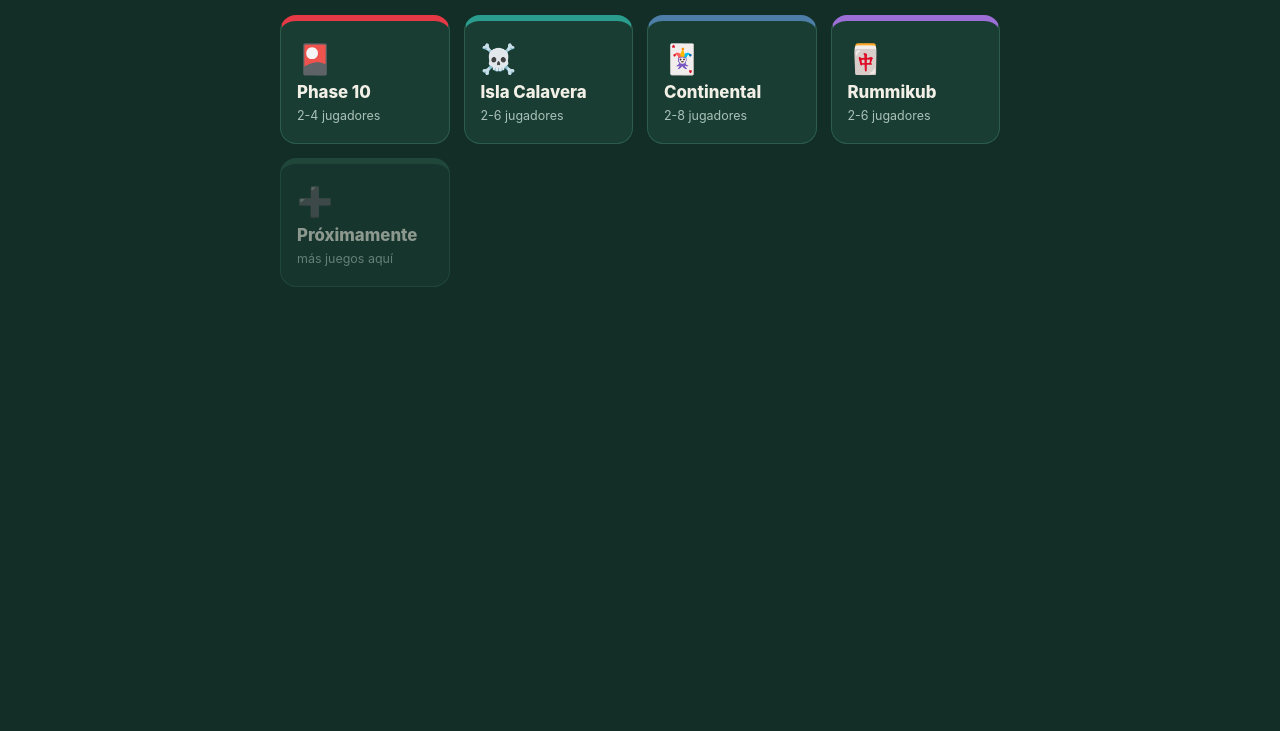
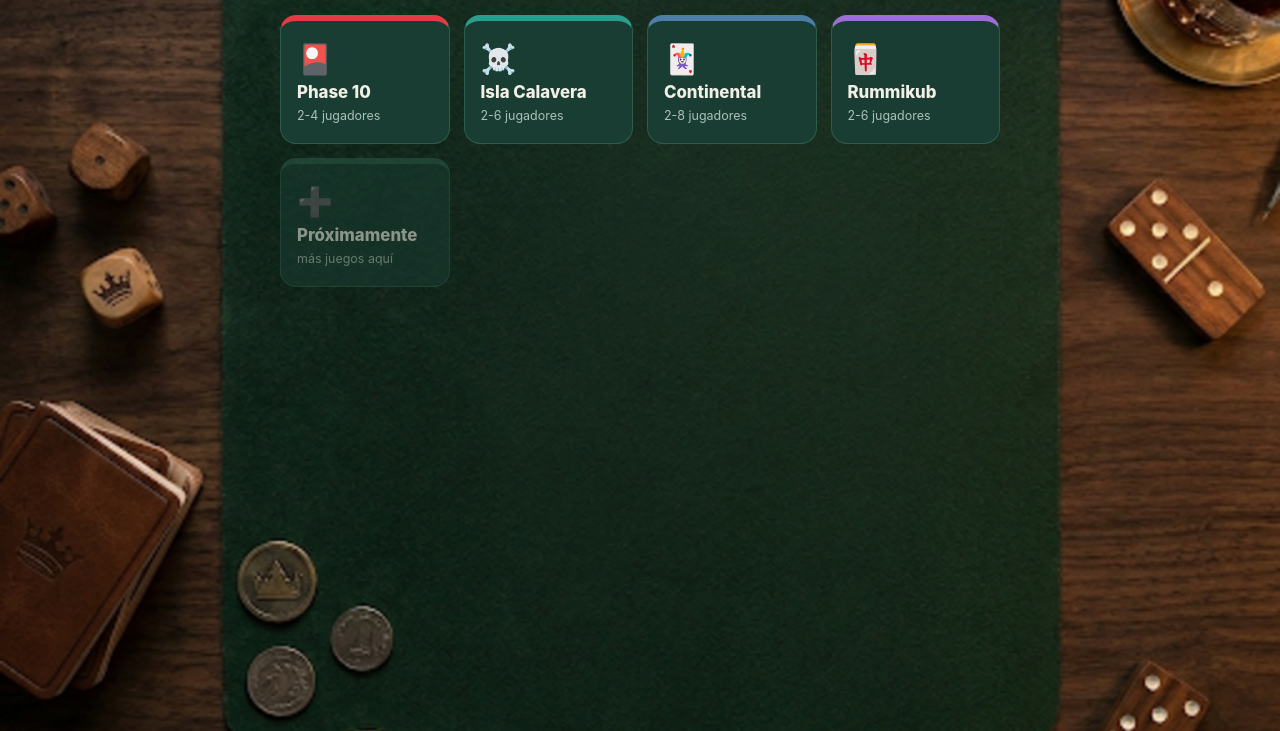
Before and after one commit to perpaycar2024-ai/Juegos, a plain HTML site: page index.html in a window 1280 px wide. Shown: the part 69-800 px from the top of the page. Drawn offline with Linux system fonts and the light colour scheme.

Commit message:
Add files via upload

```diff
--- a/css/style.css
+++ b/css/style.css
@@ -19,7 +19,7 @@
 html,body{margin:0;}
 body{
   font-family: -apple-system, "Segoe UI", Roboto, sans-serif;
-  background: var(--felt) url('assets/juego.png') no-repeat center center fixed;
+  background: var(--felt) url('../assets/juego.png') no-repeat center center fixed;
   background-size: cover;
   color: var(--ink);
   min-height: 100vh;
```
